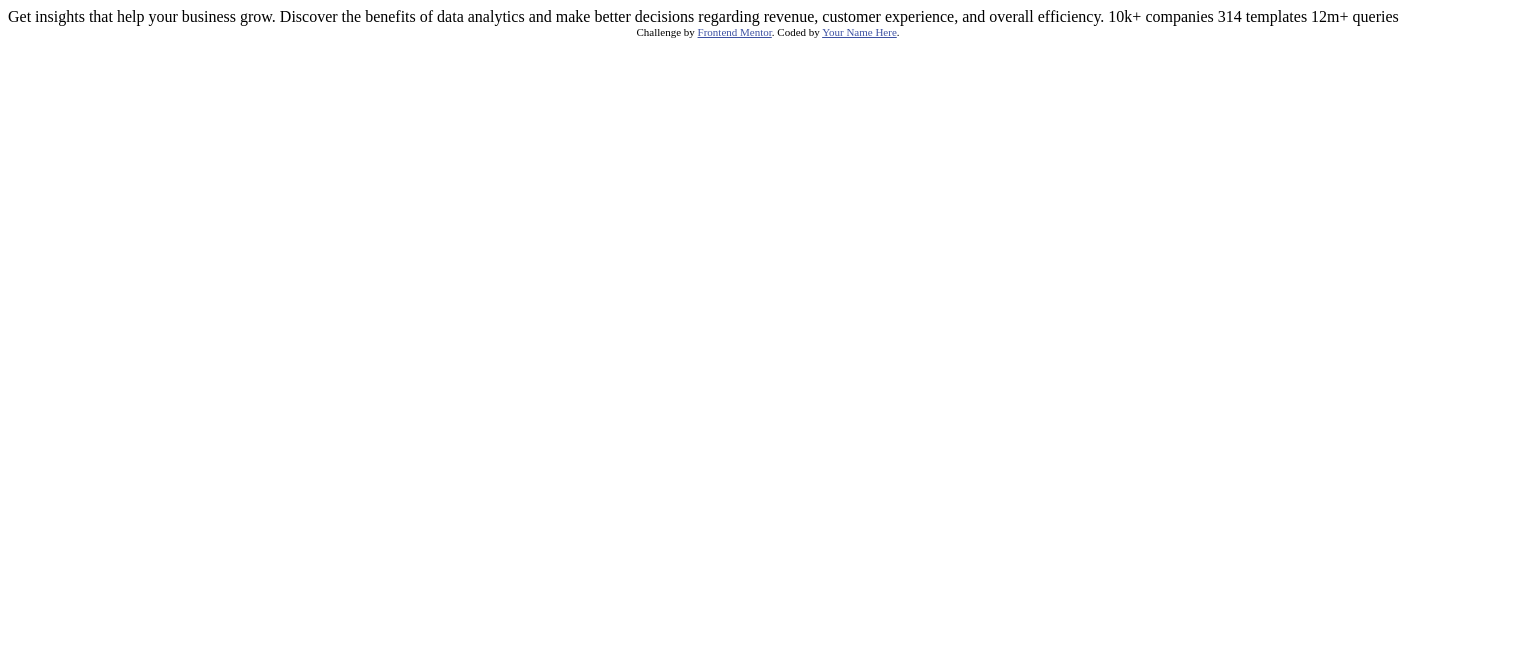
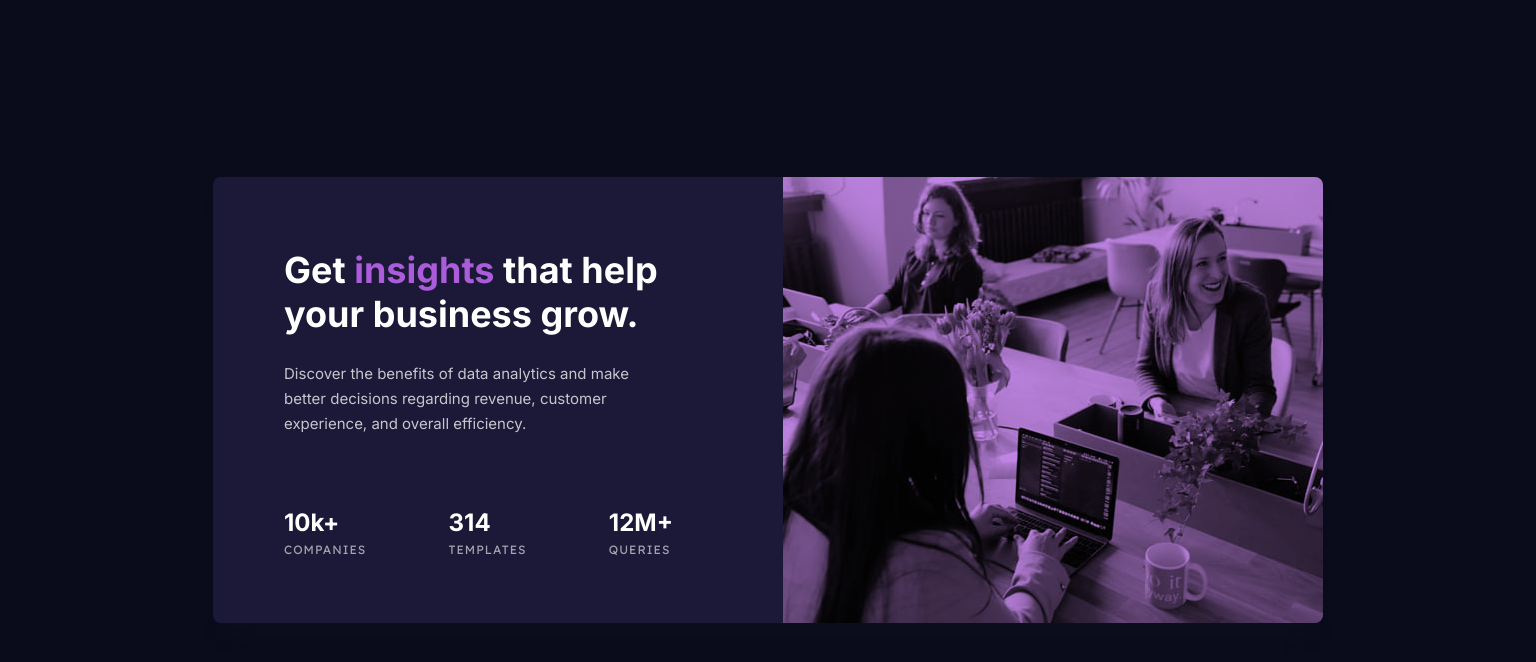
Before and after one commit to KathrynDavies123/stats-preview-card-, a plain HTML site: page index.html in a window 1536 px wide. Drawn offline with Linux system fonts and the light colour scheme.

Commit message:
finished

```diff
--- /dev/null
+++ b/assets/css/style.css
@@ -0,0 +1,189 @@
+@import url("https://fonts.googleapis.com/css2?family=Inter:wght@400;700&family=Lexend+Deca&display=swap");
+
+/* font-family: 'Inter', sans-serif;
+font-family: 'Lexend Deca', sans-serif; */
+
+* {
+  margin: 0;
+  padding: 0;
+  box-sizing: border-box;
+}
+
+html {
+  font-family: "Inter", sans-serif;
+}
+
+body {
+  background-color: #0a0c1c;
+  display: flex;
+  justify-content: center;
+  align-items: center;
+  height: 100vh;
+}
+
+main {
+  background-color: #1b1937;
+  box-shadow: 0px 20px 20px -10px rgba(23, 25, 41, 0.203087);
+  border-radius: 8px;
+  text-align: center;
+  display: flex;
+  flex-direction: column;
+  align-items: center;
+  height: 780px;
+  width: 327px;
+}
+
+section {
+  padding: 40px 32px 32px 32px;
+  display: flex;
+  flex-direction: column;
+  height: 540px;
+  gap: 40px;
+}
+
+article {
+  display: flex;
+  flex-direction: column;
+  justify-content: space-between;
+  height: 50%;
+}
+
+h2 {
+  font-size: 28px;
+  line-height: 32px;
+  color: white;
+}
+
+h3 {
+  color: white;
+  font-size: 24px;
+  line-height: 29px;
+}
+
+span {
+  color: #ab5cdb;
+}
+
+p {
+  color: white;
+  font-size: 15px;
+  line-height: 25px;
+  opacity: 0.75;
+}
+
+.imgcontainer {
+  background-image: url("../images/image-header-mobile.jpg");
+  background-size: contain;
+  background-repeat: no-repeat;
+  height: 240px;
+  width: 327px;
+  border-top-left-radius: 8px;
+  border-top-right-radius: 8px;
+}
+
+.overlay {
+  height: 240px;
+  width: 327px;
+  background-color: #ab5cdb;
+  mix-blend-mode: multiply;
+  opacity: 0.75;
+}
+
+.stats p {
+  font-family: "Lexend Deca", sans-serif;
+  text-transform: uppercase;
+  font-size: 12px;
+  line-height: 25px;
+  letter-spacing: 1px;
+  opacity: 0.6;
+}
+
+@media (min-width: 1440px) {
+  main {
+    width: 1110px;
+    height: 446px;
+    flex-direction: row-reverse;
+    text-align: left;
+    align-items: flex-start;
+  }
+
+  section {
+    gap: 72px;
+    height: auto;
+    padding: 71px 110px 59px 71px;
+  }
+
+  article {
+    height: auto;
+  }
+
+  h2 {
+    font-size: 36px;
+    line-height: 44px;
+  }
+
+  article:first-of-type {
+    gap:25px;
+  }
+
+  .stats {
+    flex-direction: row;
+  }
+
+  .imgcontainer {
+    background-image: url("../images/image-header-desktop.jpg");
+    width: 540px;
+    height: 446px;
+    border-radius: 0 8px 8px 0;
+  }
+
+  .overlay {
+    width: 540px;
+    height: 446px;
+  }
+
+  /* .imgcontainer {
+    background-image: url("../images/image-header-mobile.jpg");
+    background-size: contain;
+    background-repeat: no-repeat;
+    height: 240px;
+    width: 327px;
+    border-top-left-radius: 8px;
+    border-top-right-radius: 8px;
+  }
+
+  .overlay {
+    height: 240px;
+    width: 327px;
+    background-color: #ab5cdb;
+    mix-blend-mode: multiply;
+    opacity: 0.75;
+  } */
+
+  /* main {
+    background-color: #1b1937;
+    box-shadow: 0px 20px 20px -10px rgba(23, 25, 41, 0.203087);
+    border-radius: 8px;
+    text-align: center;
+    display: flex;
+    flex-direction: column;
+    align-items: center;
+    height: 780px;
+    width: 327px;
+  }
+
+  section {
+    padding: 40px 32px 32px 32px;
+    display: flex;
+    flex-direction: column;
+    height: 540px;
+    gap: 40px;
+  }
+
+  article {
+    display: flex;
+    flex-direction: column;
+    justify-content: space-between;
+    height: 50%;
+  } */
+}
--- a/index.html
+++ b/index.html
@@ -1,33 +1,43 @@
 <!DOCTYPE html>
 <html lang="en">
   <head>
-  <meta charset="UTF-8">
-  <meta name="viewport" content="width=device-width, initial-scale=1.0"> <!-- displays site properly based on user's device -->
-
-  <link rel="icon" type="image/png" sizes="32x32" href="./images/favicon-32x32.png">
-
+    <meta charset="UTF-8" />
+    <meta name="viewport" content="width=device-width, initial-scale=1.0" />
+    <link
+      rel="icon"
+      type="image/png"
+      sizes="32x32"
+      href="./images/favicon-32x32.png"
+    />
+    <link rel="stylesheet" href="./assets/css/style.css" />
     <title>Frontend Mentor | Stats preview card component</title>
-
-  <!-- Feel free to remove these styles or customise in your own stylesheet 👍 -->
-  <style>
-    .attribution { font-size: 11px; text-align: center; }
-    .attribution a { color: hsl(228, 45%, 44%); }
-  </style>
   </head>
   <body>
-
-  Get insights that help your business grow.
-
-  Discover the benefits of data analytics and make better decisions regarding revenue, customer
-  experience, and overall efficiency.
-
-  10k+ companies
-  314 templates
-  12m+ queries
-
-  <div class="attribution">
-    Challenge by <a href="https://www.frontendmentor.io?ref=challenge" target="_blank">Frontend Mentor</a>.
-    Coded by <a href="#">Your Name Here</a>.
+    <main>
+      <div class="imgcontainer"><div class="overlay"></div></div>
+      <section>
+        <article>
+          <h2>Get <span>insights</span> that help your business grow.</h2>
+          <p>
+            Discover the benefits of data analytics and make better decisions
+            regarding revenue, customer experience, and overall efficiency.
+          </p>
+        </article>
+        <article class="stats">
+          <div>
+            <h3>10k+</h3>
+            <p>companies</p>
           </div>
+          <div>
+            <h3>314</h3>
+            <p>templates</p>
+          </div>
+          <div>
+            <h3>12M+</h3>
+            <p>queries</p>
+          </div>
+        </article>
+      </section>
+    </main>
   </body>
 </html>
```
Also changed, not shown: assets/images/favicon-32x32.png (added), assets/images/image-header-desktop.jpg (added), assets/images/image-header-mobile.jpg (added). Lines whose indentation alone changed are shown as unchanged.
